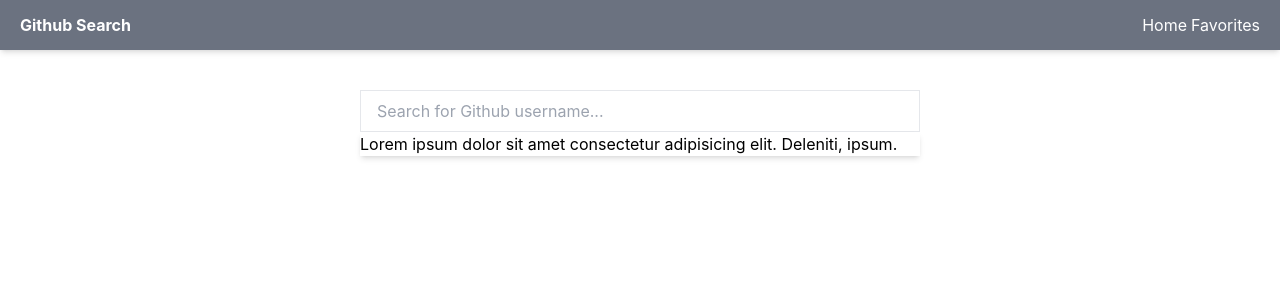
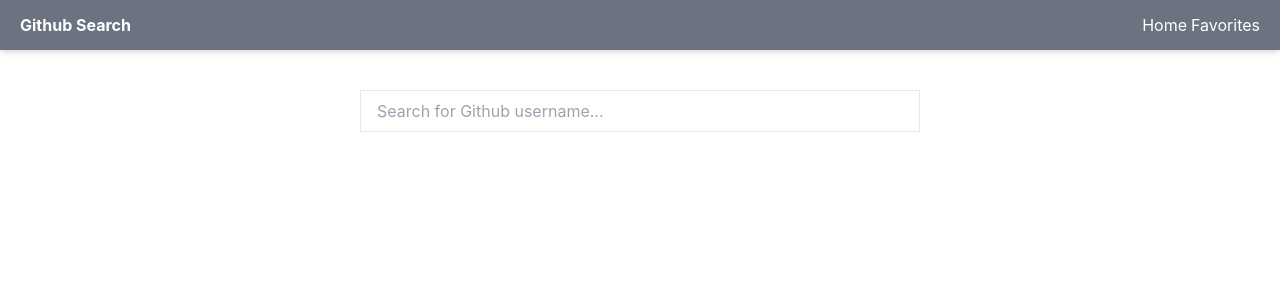
Before and after one commit to Dmitry27Zh/react-advanced, a React (Create React App) app: page / in a window 1280 px wide. Shown: the top 300 px of the page. Built offline with nearby package versions, Linux system fonts and the light colour scheme.

Commit message:
Render users

```diff
--- a/src/pages/HomePage.tsx
+++ b/src/pages/HomePage.tsx
@@ -23,9 +23,14 @@ const HomePage = () => {
           value={search}
           onChange={(e) => setSearch(e.target.value)}
         />
-        <div className="absolute top-[42px] left-0 right-0 max-h-[200px] shadow-md bg-white">
-          Lorem ipsum dolor sit amet consectetur adipisicing elit. Deleniti, ipsum.
-        </div>
+        <ul className="list-none absolute top-[42px] left-0 right-0 max-h-[200px] overflow-y-scroll shadow-md bg-white">
+          {isLoading && 'Loading...'}
+          {data?.map((user) => (
+            <li key={user.id} className="py-2 px-4 hover:bg-gray-500 hover:text-white transition-colors cursor-pointer">
+              {user.login}
+            </li>
+          ))}
+        </ul>
       </div>
     </div>
   )
```
